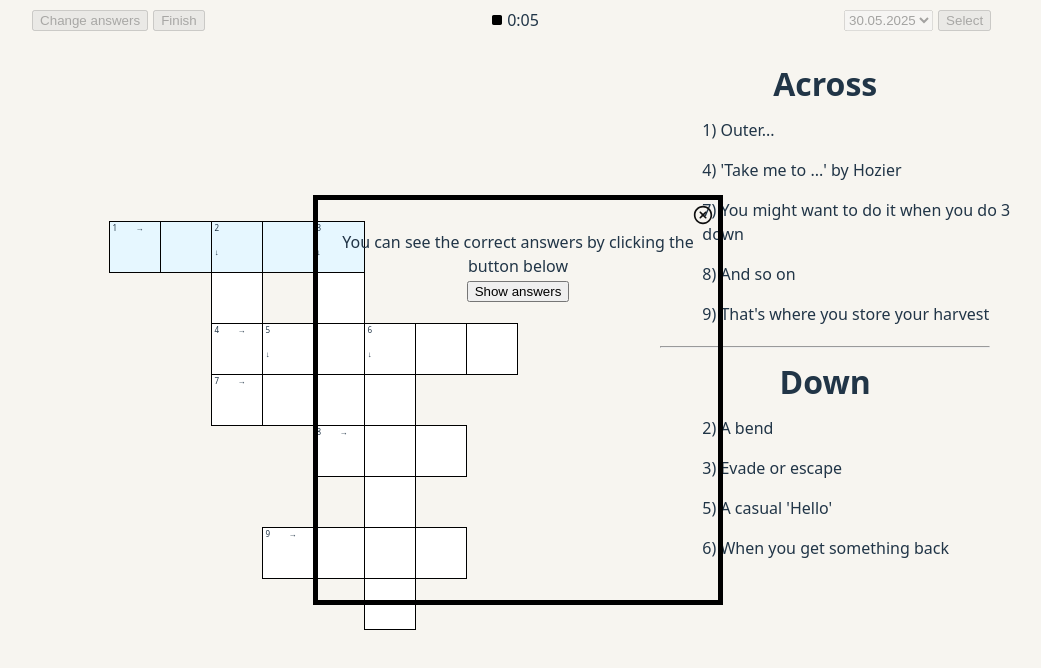
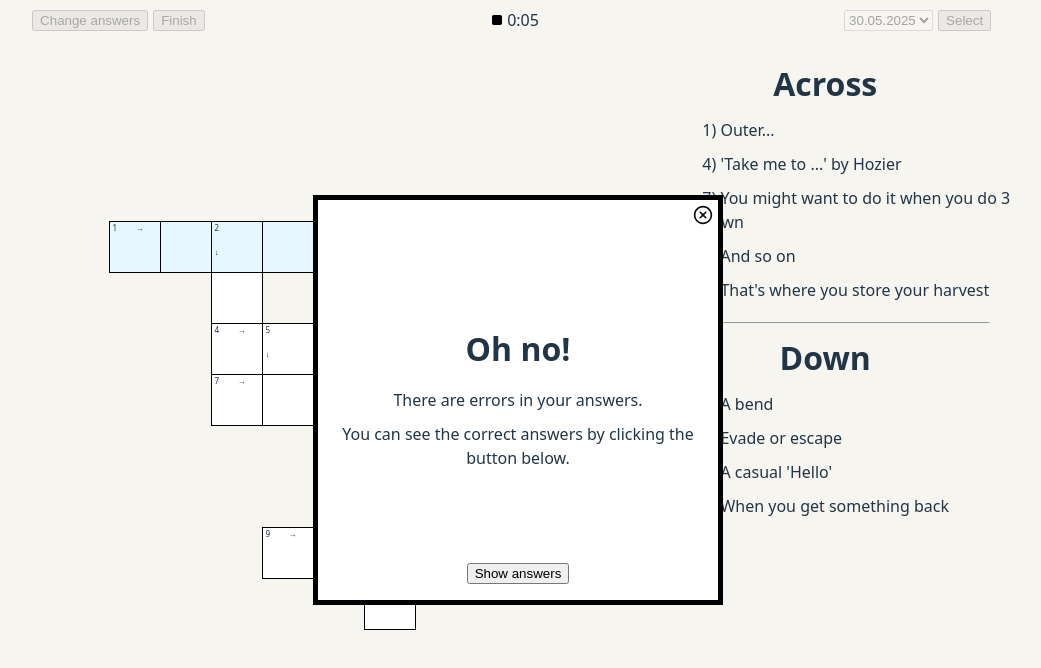
Before and after one commit to BUsuper/crossword-project, a React (Vite) app: page / in a window 1280 px wide. Both pictures are taken after a click on the button "Finish". Shown: the top 668 px of the page, without its empty margins (122-1163 px from the left). Built offline with nearby package versions, Linux system fonts and the light colour scheme.

Commit message:
Add correct styles to the EndgameModal

```diff
--- a/src/components/EndgameModal/EndgameModal.css
+++ b/src/components/EndgameModal/EndgameModal.css
@@ -1,6 +1,10 @@
 #EndgameModal {
     width: 400px;
     height: 400px;
+    display: flex;
+    justify-content: space-between;
+    flex-direction: column;
+    background-color: white;
     border: 5px solid black;
     z-index: 100; /* So that it's shown over everything else */
     position: fixed; /* Keeps the modal fixed relative to the viewport */
@@ -9,7 +13,7 @@
     transform: translate(-50%, -50%); /* Shifts the modal down and right by half of its height and width so it's centred */
 }
 
-.modalUpperRow {
+#modalUpperRow {
     display: flex;
     flex-direction: row-reverse;
     align-items: end;
@@ -20,3 +24,33 @@
     width: 20px;
     height: 20px;
 }
+
+#modalResultsRow {
+    display: flex;
+    align-items: center;
+    justify-content: center;
+    padding: 20px;
+}
+
+#modalBottomRow {
+    height: 40px;
+}
+
+p {
+    margin: 10px auto;
+}
+
+h1 {
+    margin: 15px auto;
+}
+
+@media (max-width: 500px) {
+    #EndgameModal {
+        width: 290px;
+        height: 290px;
+    }
+
+    #modalResultsRow {
+        padding: 10px;
+    }
+}
--- a/src/components/EndgameModal/EndgameModal.jsx
+++ b/src/components/EndgameModal/EndgameModal.jsx
@@ -12,20 +12,27 @@ export function EndgameModal() {
 
     return (
         <div id="EndgameModal">
-            <div className="modalUpperRow">
+            <div id="modalUpperRow">
                 <img
                     id="closeEndgameModalButton"
                     src={closeModalLogo}
                     onClick={() => dispatch(setIsEndgameModalOpen(false))}>
                 </img>
             </div>
-            <div className="modalResultsRow">
+            <div id="modalResultsRow">
                 { hasErrors ?
-                  "You can see the correct answers by clicking the button below" :
-                  `Congratulations! You've finished the crossword in ${minutes} ${minutes === 1 ? "minute" : "minutes"} ${seconds} ${seconds === 1 ? "second" : "seconds"}`
+                    <div id="modalMessage">
+                        <h1>Oh no!</h1>
+                        <p>There are errors in your answers.</p>
+                        <p>You can see the correct answers by clicking the button below.</p>
+                    </div> :
+                    <div id="modalMessage">
+                        <h1>Congratulations!</h1>
+                        <p>{`You have finished the crossword in ${minutes} ${minutes === 1 ? "minute" : "minutes"} ${seconds} ${seconds === 1 ? "second" : "seconds"}`}</p>
+                    </div>
                 }
             </div>
-            <div className="modalBottomRow">
+            <div id="modalBottomRow">
                 { hasErrors ? <input type="button" value="Show answers" onClick={() => dispatch(setIsShowingAnswers(true))}></input> : "" }
             </div>
         </div>
```
